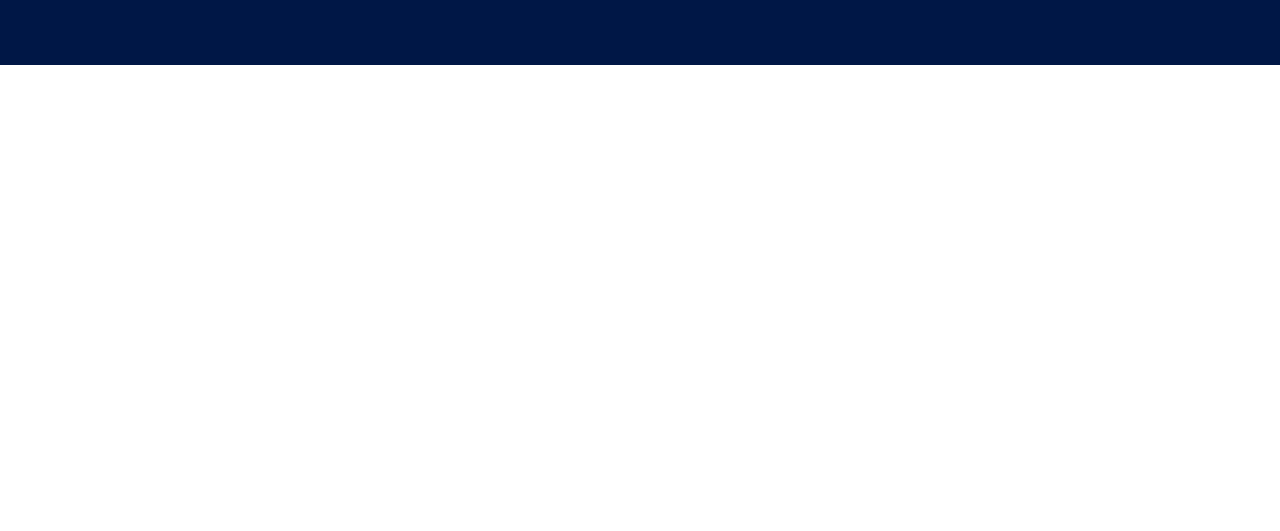
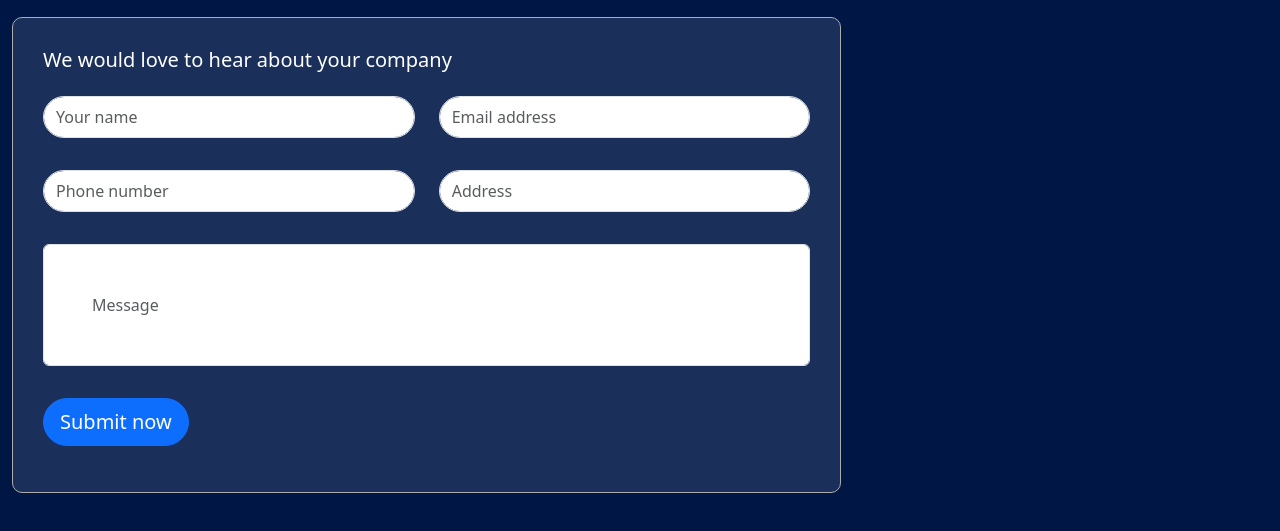
Before and after one commit to ahassandev/alphasoft-app, a plain HTML site: page FrontEnd/AlphaSoft/Contact.html in a window 1280 px wide. Shown: the part 323-854 px from the top of the page. Before the commit the page ends 800 px from the top, so only its background shows below. Drawn offline with nearby package versions, Linux system fonts and the light colour scheme.

Commit message:
update in Contact file

```diff
--- a/FrontEnd/AlphaSoft/Contact.html
+++ b/FrontEnd/AlphaSoft/Contact.html
@@ -1,13 +1,16 @@
 <!doctype html>
 <html lang="en">
+
 <head>
     <meta charset="utf-8">
     <meta name="viewport" content="width=device-width, initial-scale=1">
-    <title>Bootstrap demo</title>
-    <link href="https://cdn.jsdelivr.net/npm/bootstrap@5.3.8/dist/css/bootstrap.min.css" rel="stylesheet" integrity="sha384-sRIl4kxILFvY47J16cr9ZwB07vP4J8+LH7qKQnuqkuIAvNWLzeN8tE5YBujZqJLB" crossorigin="anonymous">
+    <title>AlphaSoft</title>
+    <link href="https://cdn.jsdelivr.net/npm/bootstrap@5.3.8/dist/css/bootstrap.min.css" rel="stylesheet"
+        integrity="sha384-sRIl4kxILFvY47J16cr9ZwB07vP4J8+LH7qKQnuqkuIAvNWLzeN8tE5YBujZqJLB" crossorigin="anonymous">
 
     <link rel="stylesheet" href="style.css">
 </head>
+
 <body>
     <header>
         <div style="background-color: #0054DF;">
@@ -135,13 +138,45 @@
 
 
     <section style="background-color: #001746;">
-        <div class="contaoner-fluid py-5">
+        <div class="container-fluid py-5">
             <div class="text-center">
-            <button class="btn text-white border-secondary rounded-5 py-2 px-4" style="background-color: #001746;">Contact Us</button>
+                <button class="btn text-white border-secondary rounded-5 py-2 px-4"
+                    style="background-color: #001746;">Contact Us</button>
                 <h2 class="text-white my-4" style="font-size: 60px;">Have questions? reach out!</h2>
+            </div>
+
+            <div class="row">
+                <div class="col-8">
+            <div class="contact-form">
+                <h5 class="text-white">We would love to hear about your company</h5>
+            <form class="row text-white">
+                <div class="col-md-6">
+                    <input type="email" class="form-control rounded-5 py-2 my-3"  placeholder="Your name">
+                </div>
+                <div class="col-md-6">
+                    <input type="password" class="form-control rounded-5 py-2 my-3" placeholder="Email address">
+                </div>
+                <div class="col-6">
+                    <input type="text" class="form-control rounded-5 py-2 my-3"  placeholder="Phone number">
+                </div>
+                <div class="col-6">
+                    <input type="text" class="form-control rounded-5 py-2 my-3" placeholder="Address">
+                </div>
+                <div class="col-12">
+                    <input type="text" class="form-control rounded-2 p-5 my-3" placeholder="Message">
+                </div>
+                <div class="col-12">
+                    <button type="submit" class="btn btn-lg btn-primary rounded-5 my-3">Submit now</button>
+                </div>
+            </form>
+            </div>
+            </div>
             </div>
         </div>
     </section>
-    <script src="https://cdn.jsdelivr.net/npm/bootstrap@5.3.8/dist/js/bootstrap.bundle.min.js" integrity="sha384-FKyoEForCGlyvwx9Hj09JcYn3nv7wiPVlz7YYwJrWVcXK/BmnVDxM+D2scQbITxI" crossorigin="anonymous"></script>
+    <script src="https://cdn.jsdelivr.net/npm/bootstrap@5.3.8/dist/js/bootstrap.bundle.min.js"
+        integrity="sha384-FKyoEForCGlyvwx9Hj09JcYn3nv7wiPVlz7YYwJrWVcXK/BmnVDxM+D2scQbITxI"
+        crossorigin="anonymous"></script>
 </body>
+
 </html>
--- a/FrontEnd/AlphaSoft/style.css
+++ b/FrontEnd/AlphaSoft/style.css
@@ -293,3 +293,13 @@ text-align: center;
        text-align: center;
   }
 }
+
+
+/* Contact Form */
+
+.contact-form{
+  background-color: #1A2F59;
+  border-radius: 10px;
+  padding: 30px;
+  border: 1px solid rgb(173, 171, 171);
+}
```
Also changed, not shown: FrontEnd/AlphaSoft/Team.html (+1 -1 lines). Lines whose indentation alone changed are shown as unchanged.
